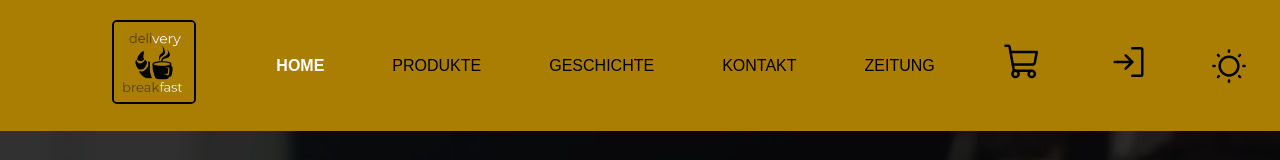
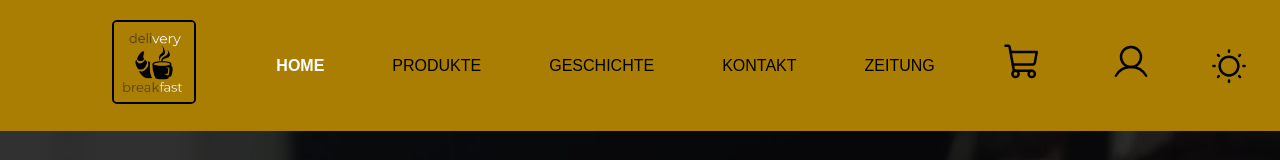
Before and after one commit to 2204Simon/Website-dynamisch, a React (Create React App) app in the folder my-app/: page / in a window 1280 px wide. Shown: the top 160 px of the page. Built offline with nearby package versions, Linux system fonts and the light colour scheme.

Commit message:
instant eingeloggt

```diff
--- a/my-app/src/globalVariables/loggedin.tsx
+++ b/my-app/src/globalVariables/loggedin.tsx
@@ -26,7 +26,7 @@ export const useLoggedIn = (): LoggedInState => {
 export const LoggedInProvider: React.FC<{ children?: ReactNode }> = ({
   children,
 }) => {
-  const [loggedIn, setLoggedIn] = useState<boolean>(false); // Initialer Wert für den globalen Zustand
+  const [loggedIn, setLoggedIn] = useState<boolean>(true); // Initialer Wert für den globalen Zustand
 
   // Funktion, um den globalen Zustand zu ändern
   const changeLoggedIn = (): void => {
```
